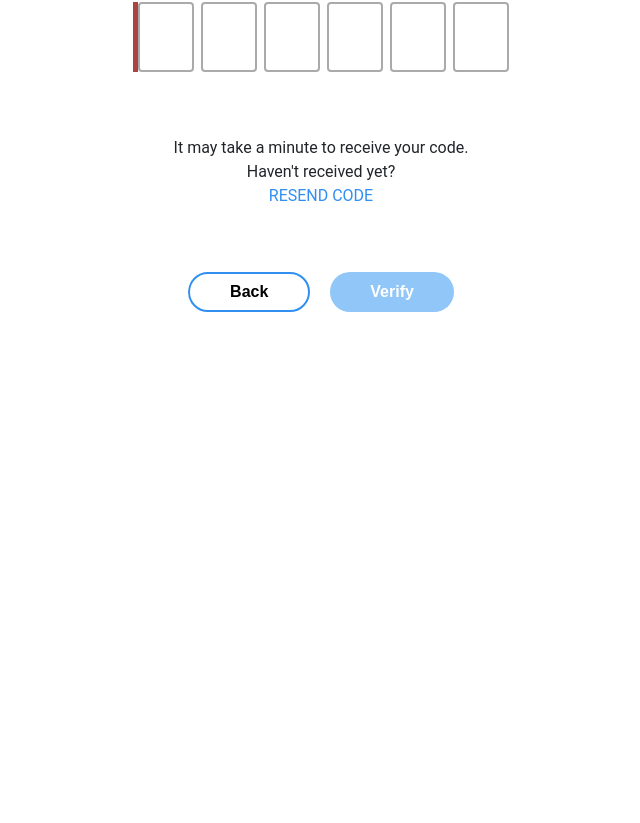
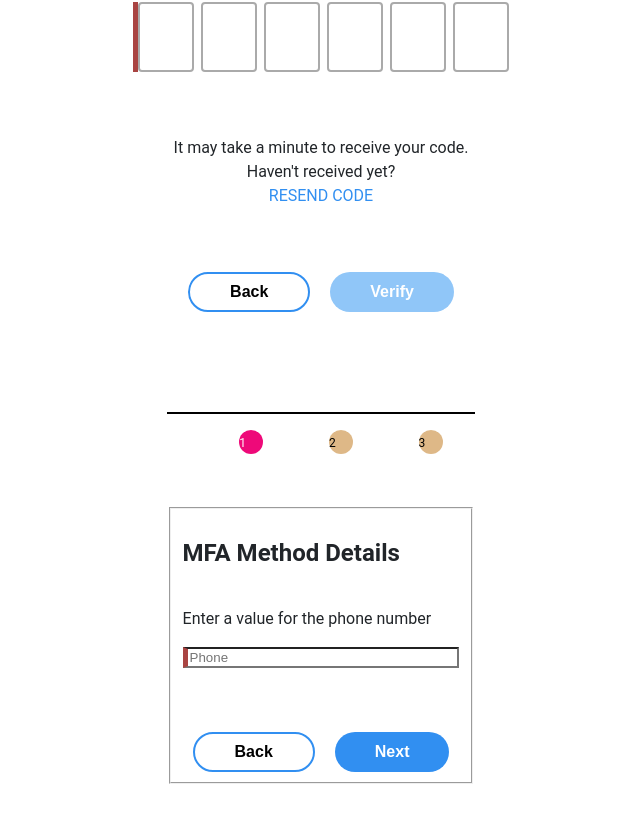
Before and after one commit to kurtreyn/otp-form-demo, an Angular app: page /home in a window 1280 px wide. Shown: the part 331-1154 px from the top of the page, without its empty margins (319-959 px from the left). Before the commit the page ends 800 px from the top, so only its background shows below. Built offline with nearby package versions, Linux system fonts and the light colour scheme.

Commit message:
added multi-step form

```diff
--- a/src/app/app.module.ts
+++ b/src/app/app.module.ts
@@ -7,13 +7,15 @@ import { AppComponent } from './app.component';
 import { HomePageComponent } from './components/home-page/home-page.component';
 import { OtpInputComponent } from './components/otp-input/otp-input.component';
 import { FormComponent } from './components/form/form.component';
+import { MultistepFormComponent } from './components/multistep-form/multistep-form.component';
 
 @NgModule({
   declarations: [
     AppComponent,
     HomePageComponent,
     OtpInputComponent,
-    FormComponent
+    FormComponent,
+    MultistepFormComponent
   ],
   imports: [
     BrowserModule,
--- a/src/app/components/home-page/home-page.component.html
+++ b/src/app/components/home-page/home-page.component.html
@@ -1,3 +1,5 @@
 <section class="flex-col fc-c mt-page">
   <app-form></app-form>
+
+  <app-multistep-form></app-multistep-form>
 </section>
--- /dev/null
+++ b/src/app/components/multistep-form/multistep-form.component.css
@@ -0,0 +1,191 @@
+.multistep-form-container {
+  display: flex;
+  flex-direction: column;
+  width: 100%;
+  margin-top: 100px;
+  margin-bottom: 200px;
+}
+
+.form-col {
+  display: flex;
+  flex-direction: column;
+}
+
+.fieldset {
+  display: flex;
+  flex-direction: column;
+}
+
+.top-border {
+  border-top: 2px solid #000;
+  width: 100%;
+}
+
+.instructions {
+  display: flex;
+  flex-direction: column;
+  align-items: center;
+  margin-bottom: 4rem;
+}
+
+/* .otp-input-container {
+    display: flex;
+    gap: 0.3em;
+    font-size: 24px;
+  } */
+
+.otp-info {
+  display: flex;
+  flex-direction: column;
+  align-items: center;
+  margin-top: 4rem;
+}
+
+.btn-wrapper {
+  display: flex;
+  justify-content: center;
+  margin-top: 4rem;
+}
+
+.action-button {
+  align-items: center;
+  border: 0;
+  border-radius: 100px;
+  box-sizing: border-box;
+  cursor: pointer;
+  display: inline-flex;
+  font-size: 16px;
+  font-weight: 600;
+  justify-content: center;
+  line-height: 20px;
+  max-width: 480px;
+  min-height: 40px;
+  min-width: 0px;
+  overflow: hidden;
+  padding: 0px;
+  padding-left: 40px;
+  padding-right: 40px;
+  text-align: center;
+  touch-action: manipulation;
+  transition: background-color 0.167s cubic-bezier(0.4, 0, 0.2, 1) 0s,
+    box-shadow 0.167s cubic-bezier(0.4, 0, 0.2, 1) 0s,
+    color 0.167s cubic-bezier(0.4, 0, 0.2, 1) 0s;
+  user-select: none;
+  -webkit-user-select: none;
+  vertical-align: middle;
+  margin-left: 10px;
+  margin-right: 10px;
+}
+
+.next {
+  background-color: #318ff1;
+  color: #ffffff;
+}
+
+.prev {
+  background-color: #ffffff;
+  border: 2px solid #318ff1;
+  color: #000000;
+}
+
+.next:hover,
+.next:focus {
+  background-color: #16437e;
+  color: #ffffff;
+}
+
+.next:active {
+  background: #09223b;
+  color: rgb(255, 255, 255, 0.7);
+}
+
+.next:disabled {
+  cursor: not-allowed;
+  background: #90c6f8;
+  color: #ffffff;
+}
+
+.prev:hover,
+.prev:focus {
+  background-color: #16437e;
+  color: #ffffff;
+}
+
+.prev:active {
+  background: #09223b;
+  color: rgb(255, 255, 255, 0.7);
+}
+
+.prev:disabled {
+  cursor: not-allowed;
+  background: rgba(0, 0, 0, 0.08);
+  color: rgba(0, 0, 0, 0.3);
+}
+
+.action-text {
+  color: #318ff1;
+  cursor: pointer;
+}
+
+/*progressbar*/
+.progress-bar {
+  margin-bottom: 30px;
+  overflow: hidden;
+  /*CSS counters to number the steps*/
+  counter-reset: step;
+}
+
+.progress-bar li {
+  list-style-type: none;
+  color: white;
+  text-transform: uppercase;
+  font-size: 9px;
+  width: 33.33%;
+  float: left;
+  position: relative;
+  letter-spacing: 1px;
+}
+
+.progress-bar li:before {
+  content: counter(step);
+  counter-increment: step;
+  width: 24px;
+  height: 24px;
+  line-height: 26px;
+  display: block;
+  font-size: 12px;
+  color: #333;
+  background: white;
+  border-radius: 25px;
+  margin: 0 auto 10px auto;
+}
+
+/*progressbar connectors*/
+.progress-bar li:after {
+  content: "";
+  width: 100%;
+  height: 2px;
+  background: white;
+  position: absolute;
+  left: -50%;
+  top: 9px;
+  z-index: -1; /*put it behind the numbers*/
+}
+
+.progress-bar li:first-child:after {
+  /*connector not needed before the first step*/
+  content: none;
+}
+
+/*marking active/completed steps green*/
+/*The number of the step and the connector before it = green*/
+.progress-bar li.active:before,
+.progress-bar li.active:after {
+  background: #ee0979;
+  color: white;
+}
+
+.progress-bar li.inactive:before {
+  background: burlywood;
+  color: #000;
+}
--- /dev/null
+++ b/src/app/components/multistep-form/multistep-form.component.html
@@ -0,0 +1,55 @@
+<div class="multistep-form-container mt-4 top-border">
+  <ul class="progress-bar">
+    <li [ngClass]="formStep >= 1 ? 'active ' : 'inactive'">MFA Method</li>
+    <li [ngClass]="formStep >= 2 ? 'active' : 'inactive'">Confirm</li>
+    <li [ngClass]="formStep == 3 ? 'active' : 'inactive'">Complete</li>
+  </ul>
+
+  <form [formGroup]="methodStep" class="form-col" id="multistep-form">
+    <fieldset *ngIf="formStep == 1" class="fieldset">
+      <h2 class="fs-title">MFA Method Details</h2>
+      <p>Enter a value for the phone number</p>
+
+      <input
+        type="text"
+        formControlName="phone"
+        name="phone"
+        placeholder="Phone"
+      />
+
+      <div class="btn-wrapper">
+        <button name="prev" class="prev action-button" (click)="previousStep()">
+          Back
+        </button>
+        <button name="next" class="next action-button" (click)="nextStep()">
+          Next
+        </button>
+      </div>
+    </fieldset>
+  </form>
+
+  <form [formGroup]="confirmStep" class="form-col" id="multistep-form">
+    <fieldset *ngIf="formStep == 2" class="fieldset">
+      <h2 class="fs-title">Confirm Details</h2>
+      <p>Enter a value for the phone number</p>
+
+      <!-- OTP INPUT COMPONENT -->
+      <div class="otp-input-container">
+        <app-otp-input
+          #input="ngModel"
+          [(ngModel)]="otpCode"
+          name="otpCode"
+          [ngModelOptions]="{ standalone: true }"
+        />
+      </div>
+      <div class="btn-wrapper">
+        <button name="prev" class="prev action-button" (click)="previousStep()">
+          Back
+        </button>
+        <button name="next" class="next action-button" (click)="nextStep()">
+          Next
+        </button>
+      </div>
+    </fieldset>
+  </form>
+</div>
--- /dev/null
+++ b/src/app/components/multistep-form/multistep-form.component.ts
@@ -0,0 +1,73 @@
+import { Component, OnInit, OnDestroy } from '@angular/core';
+import { FormBuilder, FormGroup, Validators } from '@angular/forms';
+
+import { MultistepFormService } from '../../services/multistep-form.service';
+
+@Component({
+  selector: 'app-multistep-form',
+  templateUrl: './multistep-form.component.html',
+  styleUrls: ['./multistep-form.component.css']
+})
+export class MultistepFormComponent implements OnInit, OnDestroy {
+  methodStep!: FormGroup;
+  confirmStep!: FormGroup;
+  completeStep!: FormGroup;
+  formStep!: number;
+  otpCode!: string;
+  unsubscribe!: any;
+
+  constructor(private formBuilder: FormBuilder, private multistepFormService: MultistepFormService) {
+
+  }
+
+  ngOnInit(): void {
+    this.multistepFormService.step.subscribe(step => {
+      this.formStep = step;
+    });
+
+    this.methodStep = this.formBuilder.group({
+      phone: ['', Validators.required]
+    });
+
+    this.confirmStep = this.formBuilder.group({
+      confirm: ['', Validators.required]
+    });
+
+    this.completeStep = this.formBuilder.group({
+      complete: ['', Validators.required]
+    });
+
+    console.log('initial formStep is: ', this.formStep);
+  }
+
+
+
+  ngOnDestroy(): void { }
+
+  nextStep(): void {
+    console.log('nextStep() called')
+    if (this.formStep === 1) {
+      this.multistepFormService.setStep(2);
+      console.log('formStep is: ', this.formStep)
+    } else if (this.formStep === 2) {
+      this.multistepFormService.setStep(3);
+    }
+    else {
+      this.multistepFormService.setStep(1);
+    }
+  }
+
+  previousStep(): void {
+    if (this.formStep === 1) {
+      this.multistepFormService.setStep(3);
+    } else if (this.formStep === 2) {
+      this.multistepFormService.setStep(this.formStep - 1);
+    }
+    else {
+      this.multistepFormService.setStep(this.formStep - 1);
+    }
+  }
+
+  submit(): void { }
+
+}
--- a/src/app/components/otp-input/otp-input.component.ts
+++ b/src/app/components/otp-input/otp-input.component.ts
@@ -163,6 +163,4 @@ export class OtpInputComponent implements ControlValueAccessor, Validator, OnIni
     }
   }
 
-
-
 }
--- /dev/null
+++ b/src/app/services/multistep-form.service.ts
@@ -0,0 +1,21 @@
+import { Injectable } from '@angular/core';
+import { BehaviorSubject } from 'rxjs';
+
+@Injectable({
+  providedIn: 'root'
+})
+export class MultistepFormService {
+  private stepSource = new BehaviorSubject<number>(1);
+  step = this.stepSource.asObservable();
+
+
+  constructor() { }
+
+  setStep(step: number): void {
+    this.stepSource.next(step);
+  }
+
+  getStep(): number {
+    return this.stepSource.getValue();
+  }
+}
```
Also changed, not shown: 2 other files (tests, documents, lock files or other folders).
